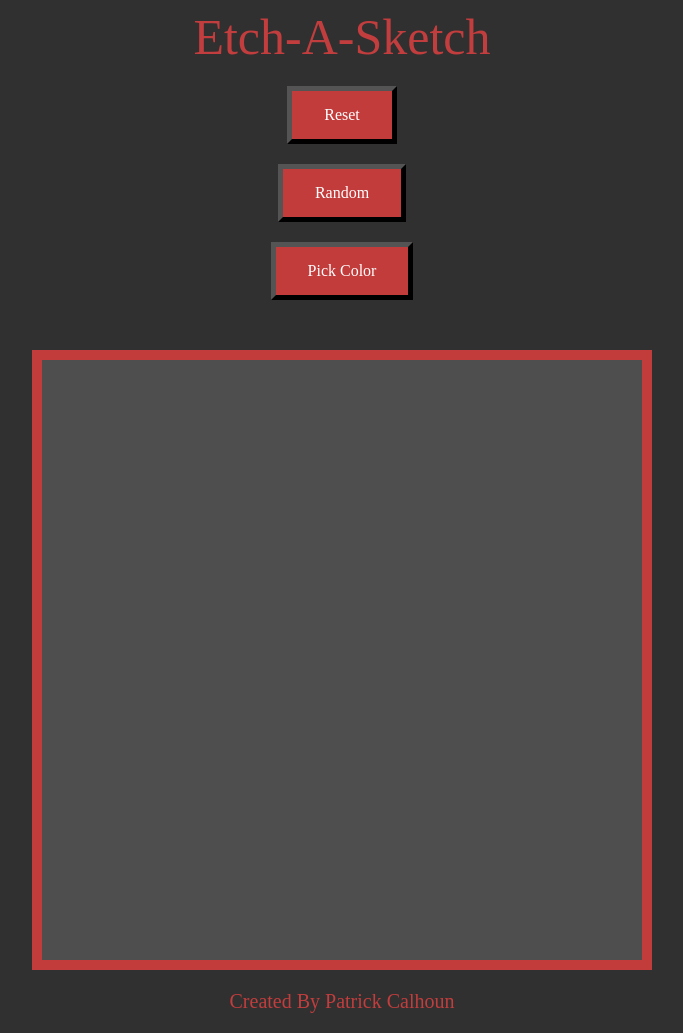
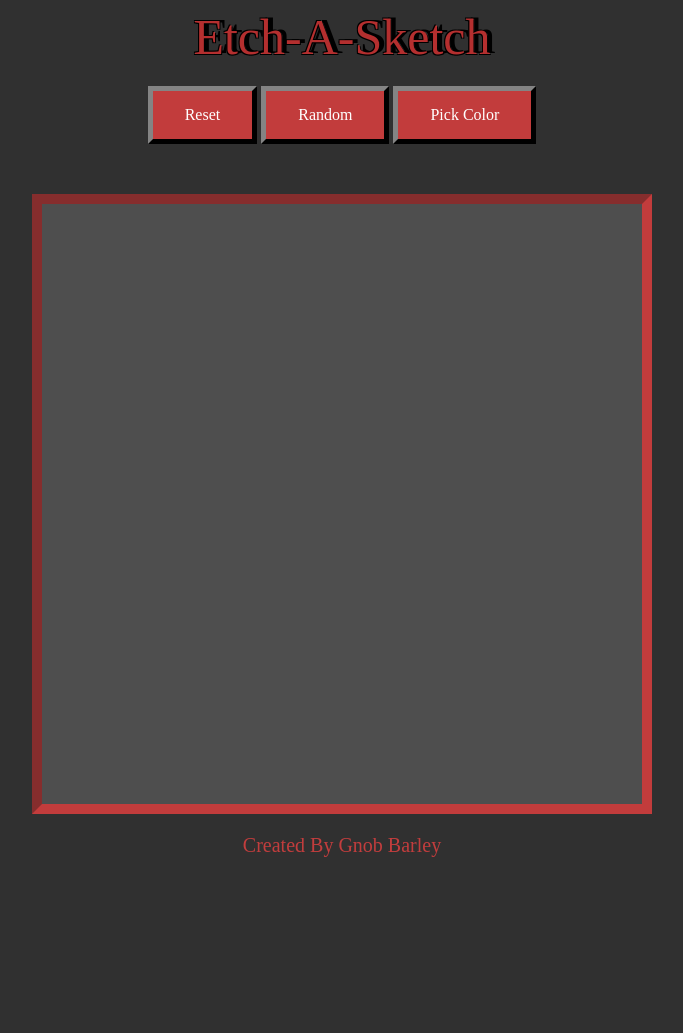
Before and after one commit to Gnob-Barley/Etch-A-Sketch, a plain HTML site: page index.html in a window 1280 px wide. Shown: the whole page, without its empty margins (298-981 px from the left). After the commit the page ends 877 px from the top, so only its background shows below. Drawn offline with Linux system fonts and the light colour scheme.

Commit message:
edited buttons to be inflex, along with adding shadows to the header text

```diff
--- a/index.html
+++ b/index.html
@@ -12,13 +12,13 @@
 <body>
     <header style="text-align: center">Etch-A-Sketch</header>
 
-    <div class="btnContainer">
+    <div class="btnContainer" style="text-align: center">
         <button id="reset">Reset</button>
         <button id="random">Random</button>
         <button id="colorpicker">Pick Color</button>
     </div>
     <div id="gridContainer"></div>
-    <p style="text-align: center">Created By Patrick Calhoun</p>
+    <p style="text-align: center">Created By Gnob Barley</p>
 
     <script type="text/javascript" src="app.js"></script>
 </body>
--- a/styles.css
+++ b/styles.css
@@ -1,27 +1,30 @@
-.gridCell{
+.gridCell {
     background-color: rgb(78, 78, 78);
 }
+
 #gridContainer {
     margin: auto;
     margin-top: 50px;
     display: grid;
     width: 600px;
     height: 600px;
-    border: 10px solid rgba(255, 66, 66, 0.705);
+    border: 10px inset rgba(255, 66, 66, 0.705);
 }
+
 body {
     background-color: rgb(48, 48, 48);
 }
+
 button {
-    display: block;
+    display: inline-flex;
     margin-left: auto;
     margin-right: auto;
     margin-top: 20px;
     background-color: rgba(255, 66, 66, 0.705);
     color: #fff;
-    border: 5px outset black;
+    border: 5px outset rgb(48, 48, 48);
     padding: 15px 32px;
-    text-align: center;
+    text-align: inline;
     text-decoration: none;
     font-size: 16px;
     font-family: 'Roboto Slab', serif;
@@ -33,11 +36,19 @@ h1 {
     font-size: 50px;
     font-family: 'Roboto Slab', serif;
 }
-header{
+
+header {
     color: rgba(255, 66, 66, 0.705);
     font-size: 50px;
+    text-shadow:
+        -1px -1px 0 #000,
+        5px -1px 0 #000,
+        -1px 1px 0 #000,
+        1px 1px 0 #000;
 }
-p{
+
+p {
     color: rgba(255, 66, 66, 0.705);
-    font-size:20px;
+    font-size: 20px;
+    font-family: 'Roboto Slab', serif;
 }
```
